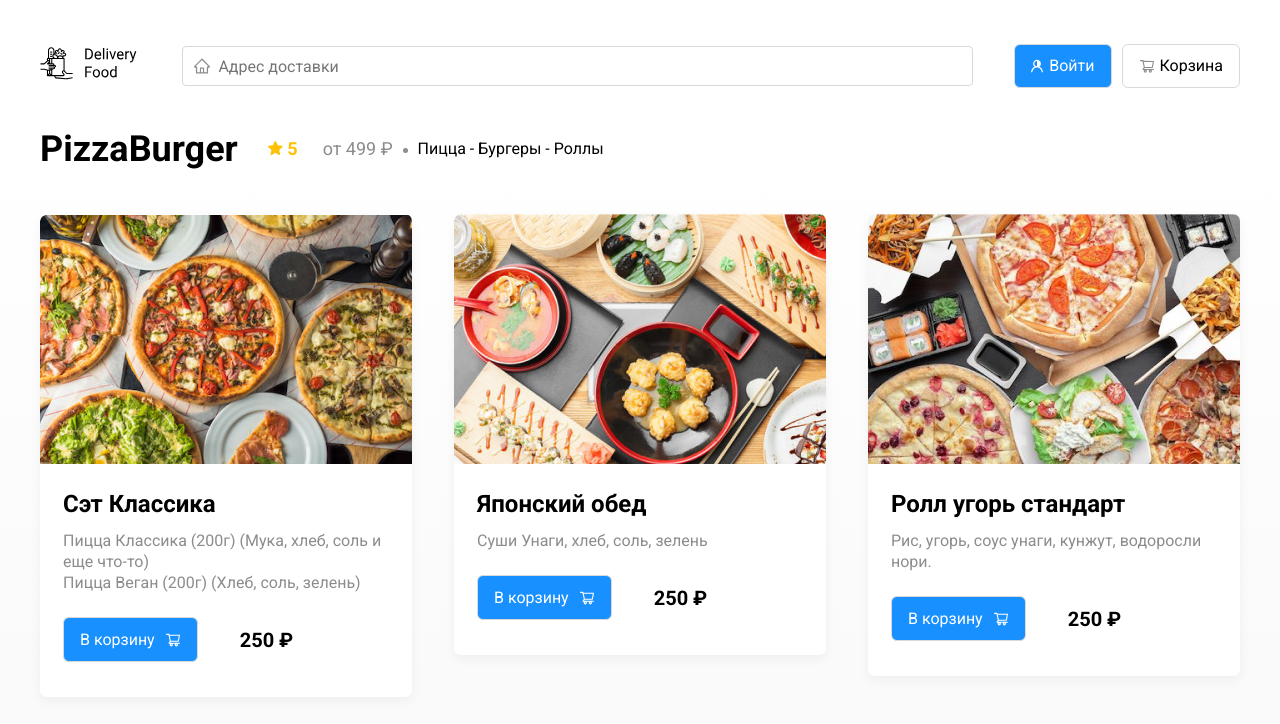
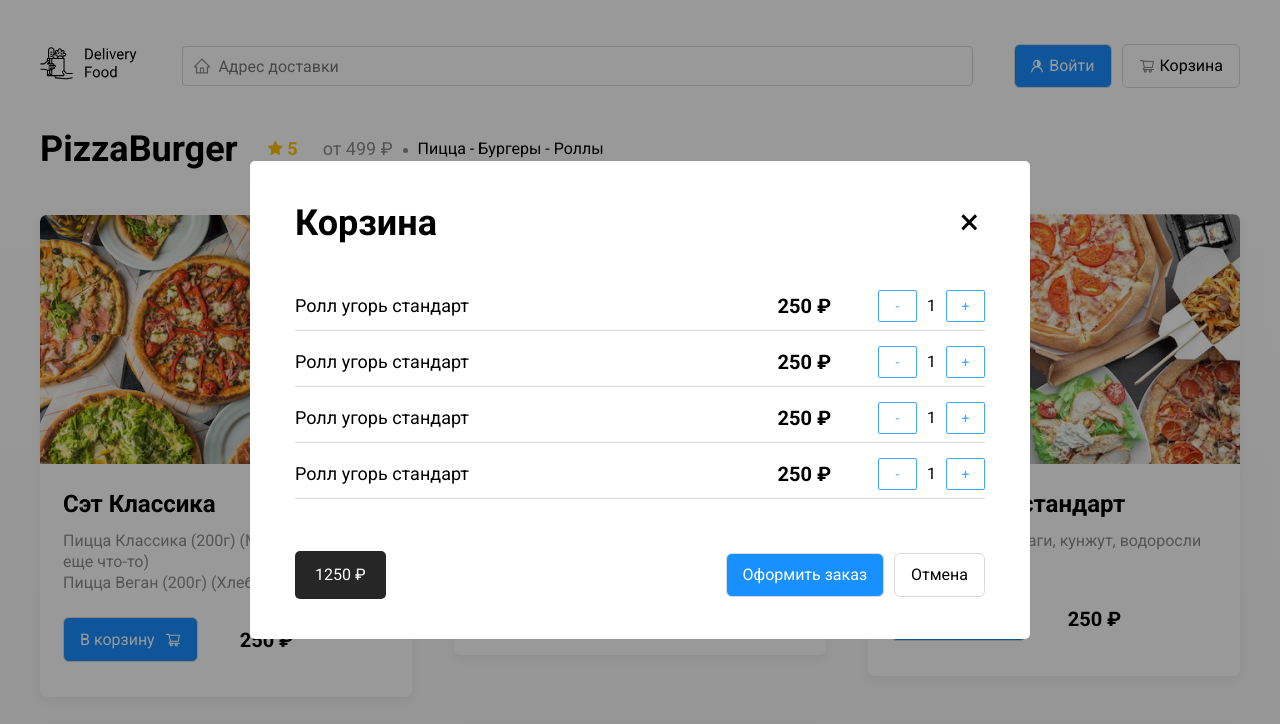
Before and after one commit to Konstnt/delivery-food, a plain HTML site: page restaurant.html in a window 1280 px wide. Both pictures are taken after a click on the button "Корзина". Shown: the top 724 px of the page. Drawn offline with Linux system fonts and the light colour scheme.

Commit message:
add features to restaurants

```diff
--- a/restaurant.html
+++ b/restaurant.html
@@ -7,6 +7,7 @@
   <link href="https://fonts.googleapis.com/css?family=Roboto:400,700&display=swap&subset=cyrillic" rel="stylesheet">
   <link rel="stylesheet" href="css/normalize.css">
   <link rel="stylesheet" href="css/style.css">
+  <link rel="stylesheet" href="css/animate.css">
 </head>
 <body>
 <div class="container">
@@ -24,7 +25,7 @@
       <span class="button-text">Войти</span>
 
     </button>
-    <button class="button">
+    <button class="button" id="cart-button">
       <img src="img\cart.svg" alt="cart" class= "button-icon" />
       <span class="button-text">Корзина</span>
     </button>
@@ -54,9 +55,8 @@
     </div>
 
     <div class="cards">
-
       <!-- Сэт Классика -->
-  <div class="card">
+  <div class="card wow fadeInUp">
     <img src="img/pizaburger-image.jpg" alt="Tanuki-image" class="card-image">
     <div class="card-text">
       <div class="card-heading">
@@ -79,8 +79,8 @@
   <!-- /.card -->
 
 
-  <!-- ТАНУКИ -->
-  <div class="card">
+  <!-- Японский обед -->
+  <div class="card wow fadeInUp">
     <img src="img/tanuki-image.jpg" alt="Tanuki-image" class="card-image">
     <div class="card-text">
       <div class="card-heading">
@@ -102,8 +102,8 @@
   </div>
   <!-- /.card -->
 
-  <!-- FoodBand -->
-  <div class="card">
+  <!-- Обед 3 -->
+  <div class="card wow fadeInUp">
     <img src="img/Foodband-image.jpg" alt="Foodband-image" class="card-image">
     <div class="card-text">
       <div class="card-heading">
@@ -126,7 +126,7 @@
   <!-- /.card -->
 
   <!-- Точка еды -->
-  <div class="card">
+  <div class="card wow fadeInUp">
     <img src="img/tochka-image.jpg" alt="tochka-image" class="card-image">
     <div class="card-text">
       <div class="card-heading">
@@ -149,7 +149,7 @@
   <!-- /.card -->
 
   <!-- PizzaBurger -->
-  <div class="card">
+  <div class="card wow fadeInUp">
     <img src="img/pizaburger-image.jpg" alt="pizaburger-image" class="card-image">
     <div class="card-text">
       <div class="card-heading">
@@ -172,7 +172,7 @@
   <!-- /.card -->
 
   <!-- Жадина-Пицца -->
-  <div class="card">
+  <div class="card wow fadeInUp">
     <img src="img/jadina-image.jpg" alt="jadina-image" class="card-image">
     <div class="card-text">
       <div class="card-heading">
@@ -227,5 +227,66 @@
 </footer>
 <!-- /.footer -->
 
+
+<div class="modal">
+  <div class="modal-dialog">
+    <div class="modal-header">
+      <h3 class="modal-title">Корзина</h3>
+      <button class="close">&times;</button>
+      <!-- &times; Спецсимовл крестика -->
+    </div>
+    <!-- /.modal-header -->
+    <div class="modal-body">
+      <div class="food-row">
+        <span class="food-name">Ролл угорь стандарт</span>
+        <strong class="food-price">250 ₽</strong>
+        <div class="food-counter">
+          <button class="counter-button">-</button>
+          <span class="counter">1</span>
+          <button class="counter-button">+</button>
+        </div>
+      </div>
+      <div class="food-row">
+        <span class="food-name">Ролл угорь стандарт</span>
+        <strong class="food-price">250 ₽</strong>
+        <div class="food-counter">
+          <button class="counter-button">-</button>
+          <span class="counter">1</span>
+          <button class="counter-button">+</button>
+        </div>
+      </div>
+      <div class="food-row">
+        <span class="food-name">Ролл угорь стандарт</span>
+        <strong class="food-price">250 ₽</strong>
+        <div class="food-counter">
+          <button class="counter-button">-</button>
+          <span class="counter">1</span>
+          <button class="counter-button">+</button>
+        </div>
+      </div>
+      <div class="food-row">
+        <span class="food-name">Ролл угорь стандарт</span>
+        <strong class="food-price">250 ₽</strong>
+        <div class="food-counter">
+          <button class="counter-button">-</button>
+          <span class="counter">1</span>
+          <button class="counter-button">+</button>
+        </div>
+      </div>
+      <!-- /.foods-row -->
+    </div>
+    <!-- /.modal-body -->
+    <div class="modal-footer">
+      <span class="modal-price-tag">1250 ₽</span>
+      <div class="footer-buttons">
+        <button class="button button-primary">Оформить заказ</button>
+        <button class="button">Отмена</button>
+      </div>
+    </div>
+    <!-- modal-footer -->
+    </div>
+
+<script src="js/wow.min.js"></script>
+<script src="js/main.js"></script>
 </body>
 </html>
```
Also changed, not shown: index.html (+5 -5 lines).
